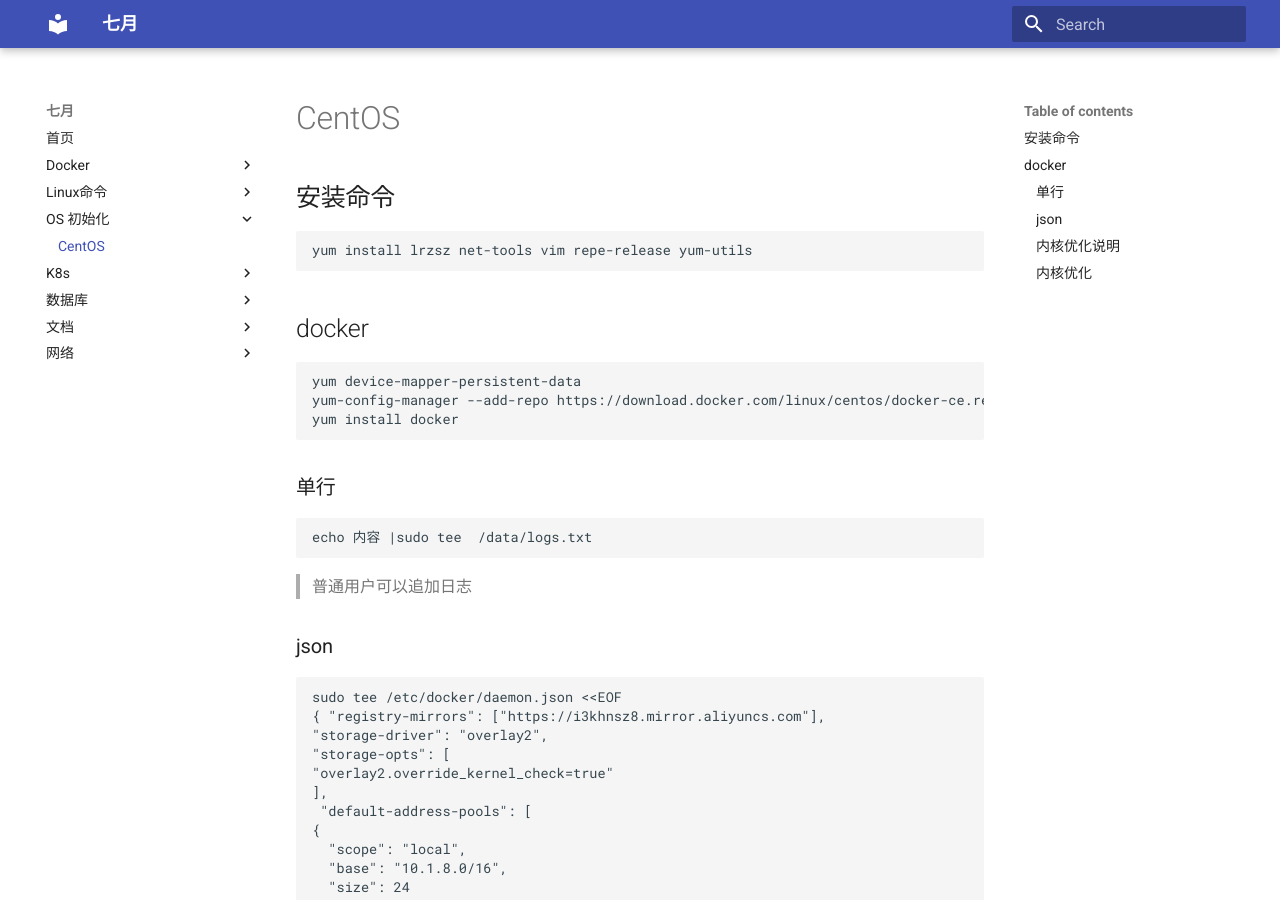
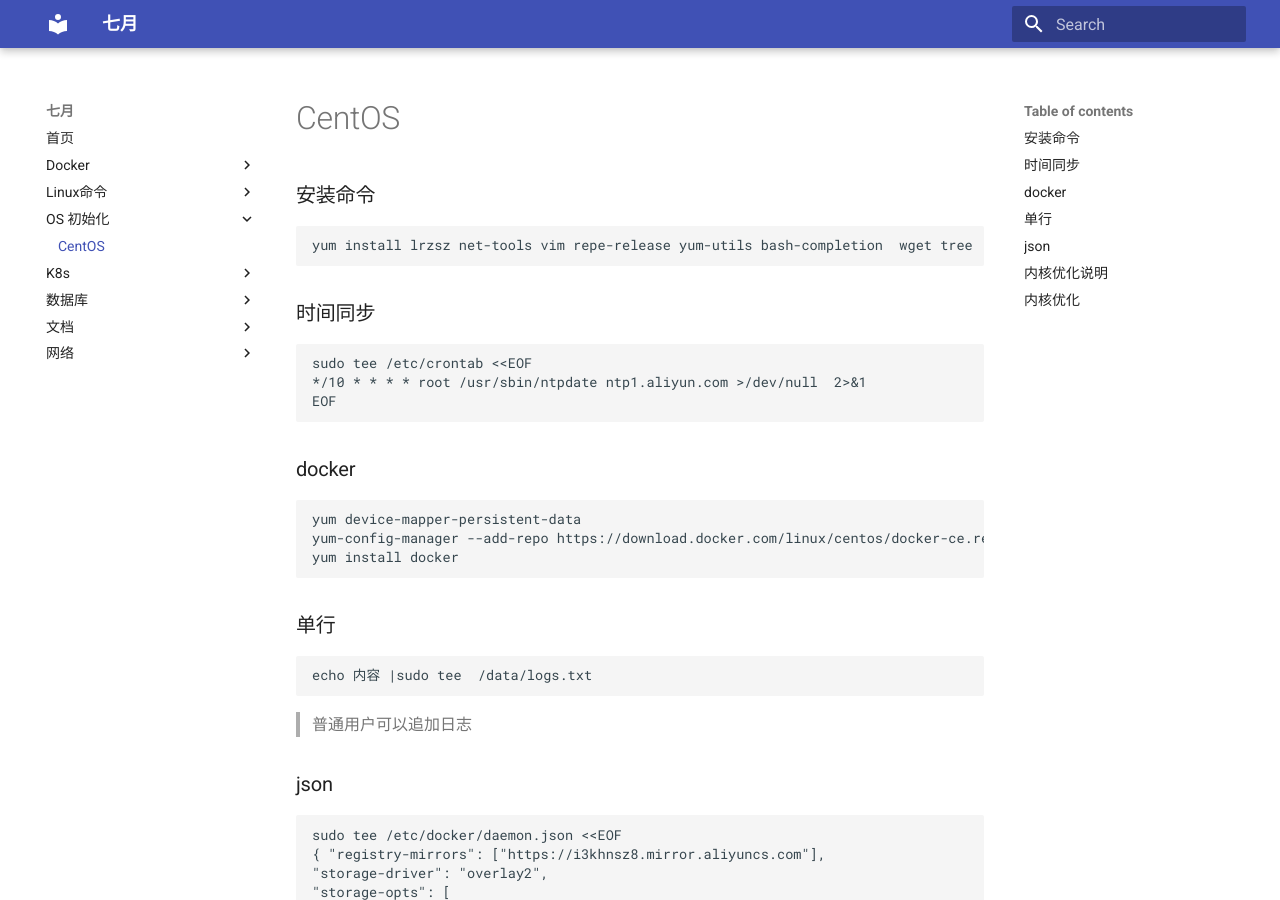
Before and after one commit to huboa/mkdocs, an MkDocs documentation site: the page built from docs/OS-初始化/Centos.md, in a window 1280 px wide and 900 px high. Built offline with MkDocs 1.6.1 and Material for MkDocs 9.7.7, drawn with Linux system fonts in a browser that asks for light colours.

```diff
--- a/docs/OS-初始化/Centos.md
+++ b/docs/OS-初始化/Centos.md
@@ -1,8 +1,13 @@
 # CentOS
-## 安装命令
-    yum install lrzsz net-tools vim repe-release yum-utils
 
-## docker
+### 安装命令
+    yum install lrzsz net-tools vim repe-release yum-utils bash-completion  wget tree  ntpdate -y
+###时间同步
+    sudo tee /etc/crontab <<EOF
+    */10 * * * * root /usr/sbin/ntpdate ntp1.aliyun.com >/dev/null  2>&1
+    EOF
+
+### docker
     yum device-mapper-persistent-data
     yum-config-manager --add-repo https://download.docker.com/linux/centos/docker-ce.repo
     yum install docker
```
